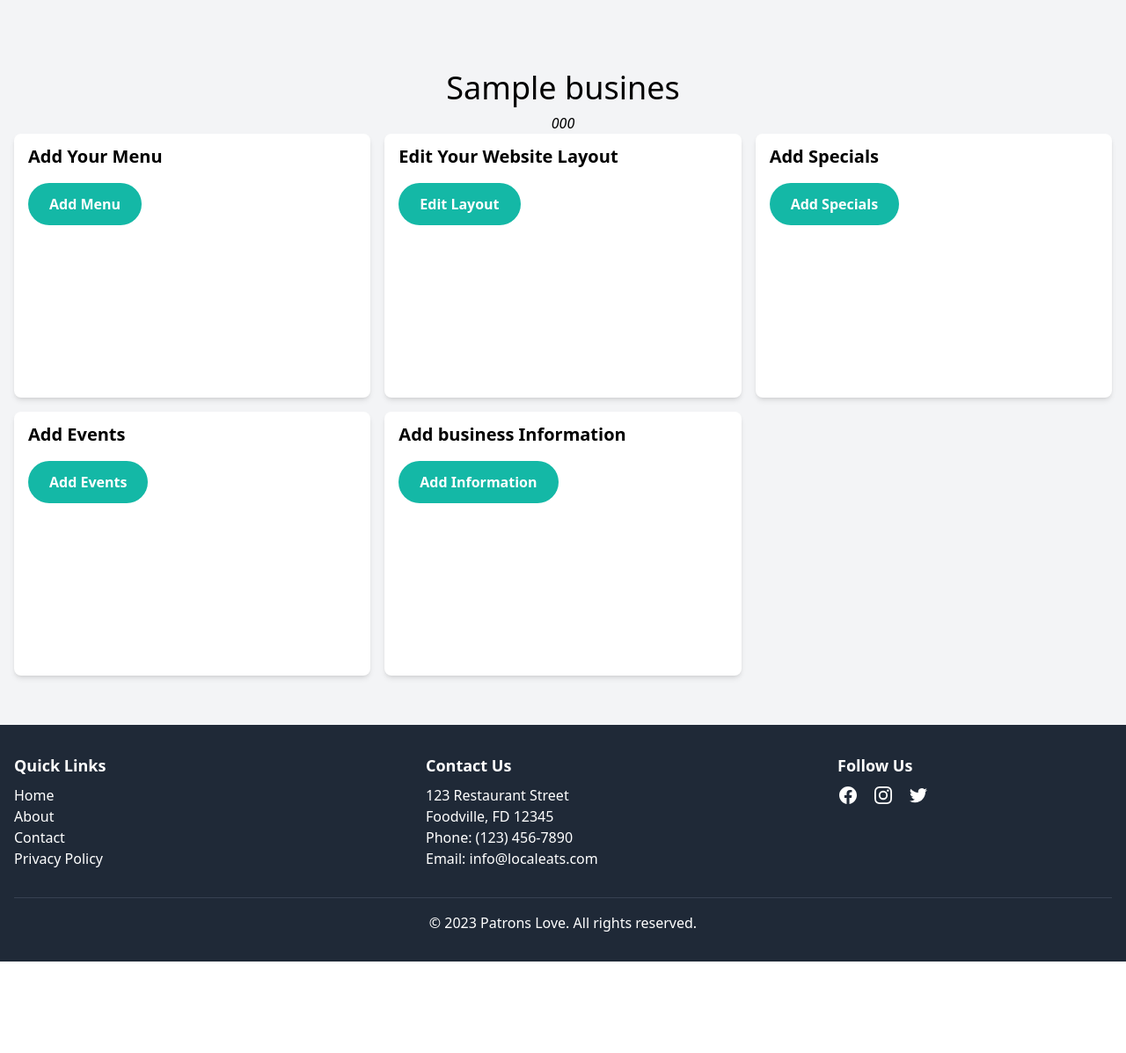
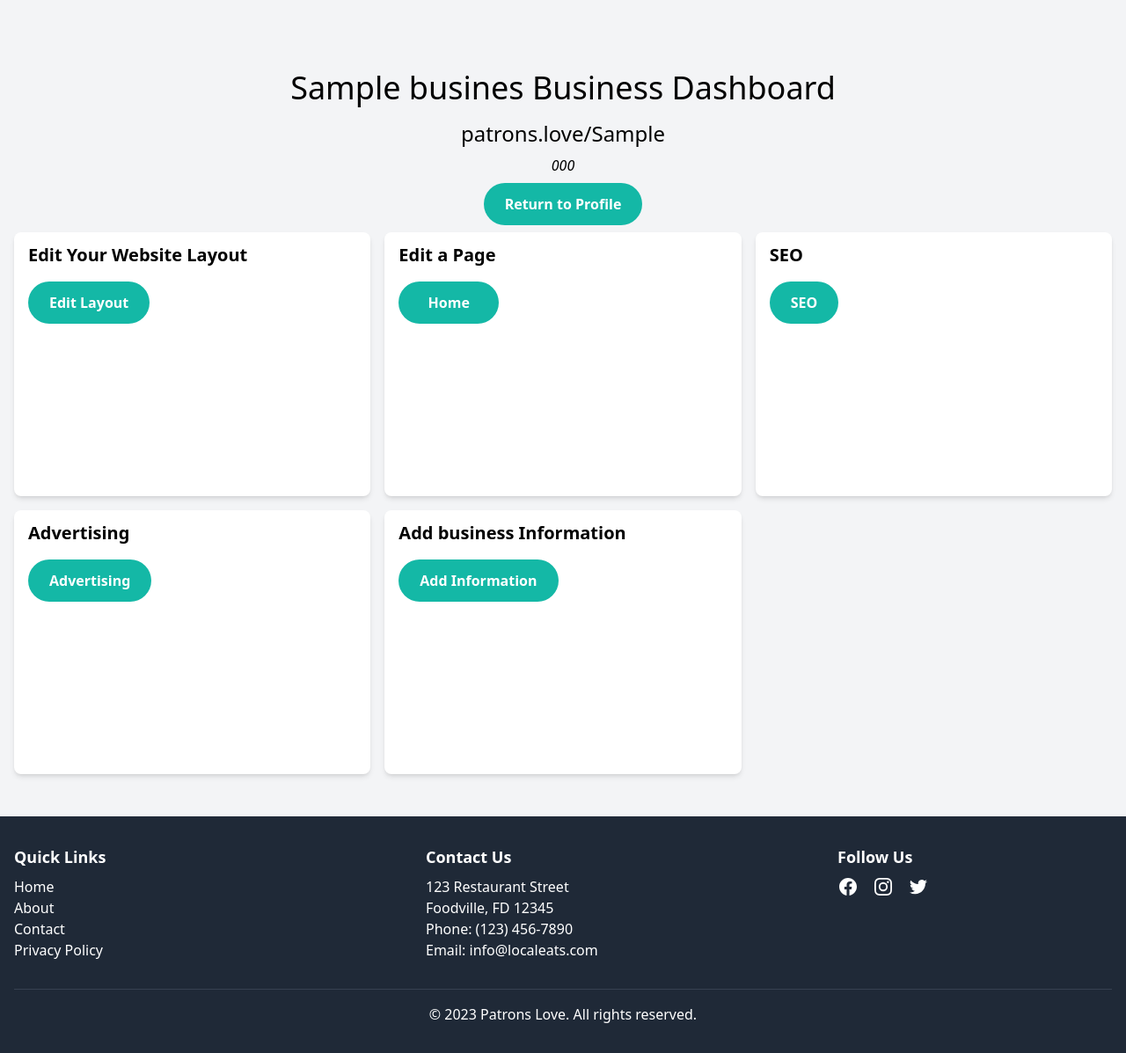
Before and after one commit to Carlandson/localEats, a Django app: a page that uses restaurants/templates/eatery_owner.html in a window 1280 px wide. Shown: the part 64-1261 px from the top of the page at 88% size. Before the commit the page ends 1157 px from the top, so only its background shows below. Run offline with Django 4.2, Linux system fonts and the light colour scheme; a user stored in the database is signed in; data comes from the database, SQL or seed files in the repository; tables that the repository leaves empty hold one stand-in row (values such as "Sample post"); parts of the project's set-up code (start-up, migrations or seed data) failed here and were passed over; some libraries are stand-ins or nearby versions.

Commit message:
small updates
*update navigation for business owner
 - add return to business main page
 - change SEO and advertising panels specific to business
 - fix links so they all work
 - only show certain panels in business if the page exists
 - fix pagination on main page
*figure out toast
*update .env file to match laptop

```diff
--- a/restaurants/models.py
+++ b/restaurants/models.py
@@ -173,7 +173,7 @@ class Business(models.Model):
         ('simple', 'Simple'),
     ]
     owner = models.ForeignKey(User, on_delete=models.CASCADE, related_name="owner")
-    cuisine = models.ManyToManyField(CuisineCategory, related_name="cuisines", blank=True)
+    cuisine = models.ManyToManyField(CuisineCategory, related_name="business_cuisines", blank=True)
     business_name = models.CharField(max_length=64)
     business_type = models.CharField(max_length=50)
     address = map_fields.AddressField(max_length=200)
@@ -516,6 +516,7 @@ class Menu(models.Model):
         ('cards', 'Card Layout'),
     ]
     business = models.ForeignKey(Business, on_delete=models.CASCADE, related_name="menus")
+    cuisine = models.ManyToManyField(CuisineCategory, related_name="menu_cuisines", blank=True)
     name = models.CharField(max_length=64)
     description = models.TextField(blank=True)
     subpage = models.ForeignKey(SubPage, on_delete=models.SET_NULL, null=True, related_name='menu_content')
--- a/restaurants/templates/eatery_owner.html
+++ b/restaurants/templates/eatery_owner.html
@@ -8,31 +8,18 @@
         <div class="container mx-auto px-4">
             <div class="container">
                 <div class="text-center">
-                    <h1 class="p-2 text-4xl">{{business_details.business_name}}</h1>
+                    <h1 class="p-2 text-4xl">{{business_details.business_name}} Business Dashboard</h1>
+                    <h2 class="p-2 text-2xl">patrons.love/{{business_details.subdirectory}}</h2>
                     <ul>
                         <li><span>{{business_details.address}}</span></li>
                         <li><i>{{business_details.phone_number}}</i></li>
+
                     </ul>
+                    <div class="flex justify-center p-2">
+                        <a href="{% url 'profile' %}" class="inline-block bg-teal-500 hover:bg-teal-700 text-white font-bold py-3 px-6 rounded-full transition-colors duration-200">Return to Profile</a>
+                    </div>
                 </div>
                 <div class="grid md:grid-cols-3 gap-4 grid-cols-1">
-                    <!-- Menu Box -->
-                            <div class="bg-white rounded-lg shadow-md p-4 min-h-[300px]">
-                                <h2 class="text-xl font-semibold mb-4 -mt-1">{% if has_menu %}Edit{% else %}Add{% endif %} Your Menu</h2>
-                                {% if has_menu %}
-                            <a href="{% url 'menu' business_details.subdirectory %}"
-                               class="inline-block bg-teal-500 hover:bg-teal-700 text-white font-bold py-3 px-6 rounded-full transition-colors duration-200">
-                                Edit Menu
-                            </a>
-                        {% else %}
-                            <form method="post" action="{% url 'create_subpage' business_details.subdirectory 'menu' %}" class="inline">
-                                {% csrf_token %}
-                                <button type="submit"
-                                        class="inline-block bg-teal-500 hover:bg-teal-700 text-white font-bold py-3 px-6 rounded-full transition-colors duration-200">
-                                    Add Menu
-                                </button>
-                            </form>
-                        {% endif %}
-                    </div>
                     <!-- Layout Box -->
                     <div class="bg-white rounded-lg shadow-md p-4 min-h-[300px]">
                         <h2 class="text-xl font-semibold mb-4 -mt-1">Edit Your Website Layout</h2>
@@ -43,42 +30,35 @@
                     </div>
                     <!-- Specials Box -->
                     <div class="bg-white rounded-lg shadow-md p-4 min-h-[300px]">
-                        <h2 class="text-xl font-semibold mb-4 -mt-1">{% if specials_page %}Edit{% else %}Add{% endif %} Specials</h2>
-                        {% if specials_page %}
-                            <a href="{% url 'specials' business_details.subdirectory %}"
-                               class="inline-block bg-teal-500 hover:bg-teal-700 text-white font-bold py-3 px-6 rounded-full transition-colors duration-200">
-                                Edit Specials
-                            </a>
-                        {% else %}
-                            <form method="post" action="{% url 'create_subpage' business_details.subdirectory 'specials' %}" class="inline">
-                                {% csrf_token %}
-                                <button type="submit"
-                                        class="inline-block bg-teal-500 hover:bg-teal-700 text-white font-bold py-3 px-6 rounded-full transition-colors duration-200">
-                                    Add Specials
-                                </button>
-                            </form>
-                        {% endif %}
+                        <h2 class="text-xl font-semibold mb-4 -mt-1">Edit a Page</h2>
+                        <div class="grid grid-cols-1 sm:grid-cols-2 md:grid-cols-3 lg:grid-cols-4 gap-4">
+                            {% for page in subpages %}
+                            <div class="flex justify-center">
+                                <a href="{% url 'page_content' business_details.subdirectory page.page_type %}"
+                                    class="w-full text-center bg-teal-500 hover:bg-teal-700 text-white font-bold py-3 px-6 rounded-full transition-colors duration-200">
+                                    {{ page.page_type|title }}
+                                </a>
+                            </div>
+                            {% endfor %}
+                        </div>
                     </div>
 
-                    <!-- Events Box -->
+                    <!-- SEO Box -->
                     <div class="bg-white rounded-lg shadow-md p-4 min-h-[300px]">
-                        <h2 class="text-xl font-semibold mb-4 -mt-1">{% if events_page %}Edit{% else %}Add{% endif %} Events</h2>
-                        {% if events_page %}
-                            <a href="{% url 'events' business_details.subdirectory %}"
+                        <h2 class="text-xl font-semibold mb-4 -mt-1">SEO</h2>
+                            <a href="{% url 'SEO' business_details.subdirectory %}"
                                class="inline-block bg-teal-500 hover:bg-teal-700 text-white font-bold py-3 px-6 rounded-full transition-colors duration-200">
-                                Edit Events
+                                SEO
                             </a>
-                        {% else %}
-                            <form method="post" action="{% url 'create_subpage' business_details.subdirectory 'events' %}" class="inline">
-                                {% csrf_token %}
-                                <button type="submit"
-                                        class="inline-block bg-teal-500 hover:bg-teal-700 text-white font-bold py-3 px-6 rounded-full transition-colors duration-200">
-                                    Add Events
-                                </button>
-                            </form>
-                        {% endif %}
                     </div>
-
+                    <!-- Advertising Box -->
+                    <div class="bg-white rounded-lg shadow-md p-4 min-h-[300px]">
+                        <h2 class="text-xl font-semibold mb-4 -mt-1">Advertising</h2>
+                        <a href="{% url 'Advertising' business_details.subdirectory %}"
+                           class="inline-block bg-teal-500 hover:bg-teal-700 text-white font-bold py-3 px-6 rounded-full transition-colors duration-200">
+                            Advertising
+                        </a>
+                    </div>
                     <!-- About Box -->
                     <div class="bg-white rounded-lg shadow-md p-4 min-h-[300px]">
                         <h2 class="text-xl font-semibold mb-4 -mt-1">{% if about_page %}Edit{% else %}Add{% endif %} business Information</h2>
--- a/restaurants/templates/edit_layout.html
+++ b/restaurants/templates/edit_layout.html
@@ -4,7 +4,7 @@
     {{ page_data|json_script:"editor-config" }}
 {% endblock %}
 {% block body %}
-<div id="toast" class="fixed top-4 right-4 bg-green-500 text-white px-6 py-3 rounded-lg shadow-lg transform translate-x-full transition-transform duration-300 ease-in-out"></div>
+<div id="toast" class="fixed top-4 left-4 bg-green-500 text-white px-6 py-3 rounded-lg shadow-lg transform translate-x-[-100%] opacity-0 transition-all duration-300 ease-in-out">
     <span id="toast-message"></span>
 </div>
 <div class="flex h-screen overflow-hidden">
@@ -33,7 +33,7 @@
                 <div class="flex items-center mt-4">
                     <span class="text-sm font-medium text-gray-700 w-24">Add New Page</span>
                     <select id="available-pages" class="form-select flex-1 rounded-md border-gray-300 px-2">
-                        <option value="">Select a Page Type</option>
+                        <option value="" selected disabled>Select a Page Type</option>
                         {% for page in available_pages %}
                         <option value="{{ page.page_type }}" class="px-2">
                             {{ page.title }} Page
--- a/restaurants/templates/index.html
+++ b/restaurants/templates/index.html
@@ -28,9 +28,9 @@
 <br>
 <div class="container mx-auto">
 <div class="w-full text-center">
-    <h1 class="text-4xl mb-2"> Check out the Local Eats family!</h1>
-    <div id="kitchen-list" class="grid grid-cols-1 md:grid-cols-2 lg:grid-cols-3 gap-4">
-        {% include 'kitchen_list.html' %}
+    <h1 class="text-4xl mb-2"> Check out new members of the Patrons Love family!</h1>
+    <div id="business-list" class="grid grid-cols-1 md:grid-cols-2 lg:grid-cols-3 gap-4">
+        {% include 'business_list.html' %}
     </div>
 
     <!-- Pagination -->
--- a/restaurants/templates/owner_layout.html
+++ b/restaurants/templates/owner_layout.html
@@ -25,9 +25,14 @@
         <header>
             <!-- Top navigation bar -->
             <nav class="py-2 relative">
-                <a class="flex justify-left" href="{% url 'index' %}">
-                    <img src="{% static 'images/patrons-love-high-resolution-logo.png' %}" alt="Brand Image" class="h-12 w-auto max-w-full"/>
-                </a>
+                <div class="flex items-center space-x-4">
+                    <a class="flex items-center" href="{% url 'index' %}">
+                        <img src="{% static 'images/patrons-love-high-resolution-logo.png' %}" alt="Brand Image" class="h-12 w-auto max-w-full"/>
+                    </a>
+                    {% if is_owner and is_edit_page %}
+                        <a class="text-lg font-semibold" href="{% url 'profile' %}">Return to Profile</a>
+                    {% endif %}
+                </div>
                 <div class="container mx-auto px-4">
                     <!--Login/Register/Index-->
                     <div class="absolute right-2 top-1/2 transform -translate-y-1/2">
--- a/restaurants/urls.py
+++ b/restaurants/urls.py
@@ -66,4 +66,8 @@ urlpatterns = [
     path('<slug:business_subdirectory>/', views.business_page, name="business_home"),
     path('<slug:business_subdirectory>/<str:page_type>/', views.business_page, name="business_page"),
 
+    # SEO
+    path('<slug:business_subdirectory>/SEO/', views.seo, name="SEO"),
+    path('<slug:business_subdirectory>/Advertising/', views.advertising, name="Advertising"),
+
 ] + static(settings.MEDIA_URL, document_root=settings.MEDIA_ROOT)
--- a/restaurants/views.py
+++ b/restaurants/views.py
@@ -138,7 +138,7 @@ def fetch_business_info(request):
 
 def index(request):
     business_list = Business.objects.all().order_by('-created')
-    paginator = Paginator(business_list, 5)
+    paginator = Paginator(business_list, 6)
     page_number = request.GET.get('page')
     page_obj = paginator.get_page(page_number)
     if request.headers.get('X-Requested-With') == 'XMLHttpRequest':
@@ -146,11 +146,12 @@ def index(request):
             'businesses': [
                 {
                     'name': business.business_name,
+                    'business_type': business.business_type,
                     'city': business.city,
                     'state': business.state,
-                    'cuisine': str(business.cuisine),
+                    'cuisine': str(business.menus.first().cuisine.first()) if business.menus.exists() and business.menus.first().cuisine.exists() else None,
                     'created': business.created.strftime('%B %d, %Y'),
-                    'url': reverse('business_subdirectory', args=[business.business_name])
+                    'url': reverse('business_home', args=[business.subdirectory])
                 } for business in page_obj
             ],
             'has_next': page_obj.has_next(),
@@ -223,14 +224,7 @@ def create(request):
                     new_business.address = formatted_address
 
                     new_business.save()
-                    # Only add cuisines if there are any
-                    if cuisine_names:
-                        for cuisine_name in cuisine_names:
-                            cuisine_category, created = CuisineCategory.objects.get_or_create(
-                                cuisine=cuisine_name
-                            )
-                            new_business.cuisine.add(cuisine_category)
-                    slug = f"{new_business.subdirectory}-home"
+                    # Create home page
                     home_page = SubPage.objects.create(
                         business=new_business,
                         page_type='home',
@@ -241,7 +235,36 @@ def create(request):
                         show_hero_heading=True,
                         show_hero_subheading=True
                     )
-                    print(new_business.subdirectory)
+
+                    # Create menu page
+                    menu_page = SubPage.objects.create(
+                        business=new_business,
+                        page_type='menu',
+                        title=f"{new_business.business_name} Menu",
+                        is_published=True,
+                        hero_heading="Our Menu",
+                        hero_subheading="Explore our delicious offerings",
+                        show_hero_heading=True,
+                        show_hero_subheading=True
+                    )
+
+                    # Create menu and link it to the menu page
+                    default_menu = Menu.objects.create(
+                        business=new_business,
+                        name=f"{new_business.business_name} Menu",
+                        description="Our main menu",
+                        subpage=menu_page,  # Link menu to the menu page
+                        display_style='grid'
+                    )
+
+                    # Add cuisines to the menu if specified
+                    if cuisine_names:
+                        for cuisine_name in cuisine_names:
+                            cuisine_category, created = CuisineCategory.objects.get_or_create(
+                                cuisine=cuisine_name
+                            )
+                            default_menu.cuisine.add(cuisine_category)
+
                     messages.success(request, 'business created successfully!')
                     return redirect(reverse('business_home', kwargs={'business_subdirectory': new_business.subdirectory}))
                 else:
@@ -292,7 +315,7 @@ def get_business_context(business, user, page_type='home'):
         business=business,
         page_type=page_type
     ).first()
-
+    subpages = SubPage.objects.filter(business=business)
     # Get all published subpages for navigation
     published_pages = SubPage.get_published_subpages(business)
 
@@ -428,7 +451,8 @@ def get_business_context(business, user, page_type='home'):
         'business_details': business,
         'business_subdirectory': business.subdirectory,
         # changed to published_pages
-        'subpages': published_pages,
+        'subpages': subpages,
+        'published_pages': published_pages,
         'subpage': subpage,
         'current_page': subpage,
         # Choices/Options for template dropdowns and selectors
@@ -649,6 +673,8 @@ def menu(request, business_subdirectory):
         "owner": request.user == business.owner,
         "is_verified": business.is_verified,
         "menu": menu,
+        "is_edit_page": True,
+        "is_owner": request.user == business.owner
     }
 
     if request.method != "GET":
@@ -661,7 +687,7 @@ def menu(request, business_subdirectory):
         return render(request, "visitor_pages/menu.html", context)
 
     else:
-        return render(request, "owner_subpages/menu.html", context)
+        return render(request, "subpages/menu.html", context)
 
 
 def about(request, business_subdirectory):
@@ -899,22 +925,21 @@ def search(request, position, distance):
     business_list = Business.objects.all()
     businesss_nearby = []
     test_dict = []
-    for eatery in business_list:
-        coordinates = str(eatery.geolocation)
-        eatery_latitude = float(coordinates.split(",")[0])
-        eatery_longitude = float(coordinates.split(",")[1])
-        if distance_plus_lat > eatery_latitude > distance_minus_lat and distance_plus_lon > eatery_longitude > distance_minus_lon:
+    for business in business_list:
+        coordinates = str(business.geolocation)
+        business_latitude = float(coordinates.split(",")[0])
+        business_longitude = float(coordinates.split(",")[1])
+        if distance_plus_lat > business_latitude > distance_minus_lat and distance_plus_lon > business_longitude > distance_minus_lon:
             between_locations = round(geopy.distance.distance(position, coordinates).miles, 2)
-            businesss_nearby.append(eatery)
+            businesss_nearby.append(business)
             e = {
-                "eatery": eatery.cuisine.cuisine,
-                "name": eatery.business_name,
-                "address": eatery.address,
-                "city": eatery.city,
-                "state": eatery.state,
-                "description": eatery.description,
+                "name": business.business_name,
+                "address": business.address,
+                "city": business.city,
+                "state": business.state,
+                "description": business.description,
                 "between": between_locations,
-                "cuisine": eatery.cuisine.cuisine
+                "cuisine": business.menus.first().cuisine.first().cuisine
             }
             test_dict.append(e)
     return JsonResponse([localbusiness for localbusiness in test_dict], safe=False)
@@ -1354,6 +1379,8 @@ def edit_layout(request, business_subdirectory):
             'banner_3': banner_3,
             'preview_mode': True,
             'hero_heading_font': current_subpage.hero_heading_font,
+            'is_owner': True,
+            'is_edit_page': True,
         }
 
         return render(request, "edit_layout.html", context)
@@ -2462,3 +2489,12 @@ def update_brand_colors(request, business_subdirectory):
 
     except Exception as e:
         return JsonResponse({'success': False, 'error': str(e)})
+
+
+@login_required
+def seo(request, business_subdirectory):
+    return render(request, 'subpages/seo.html')
+
+@login_required
+def advertising(request, business_subdirectory):
+    return render(request, 'subpages/advertising.html')
```
Also changed, not shown: localeats/settings.py (+9 -9 lines), restaurants/static/js/components/paginate.js (+35 -16 lines), restaurants/static/js/components/toast.js (added, +18 -0 lines), restaurants/static/js/handlers/publishHandlers.js (+1 -14 lines), restaurants/static/js/utils/previewUpdates.js (+15 -15 lines), restaurants/templates/business_list.html (added, +13 -0 lines), restaurants/templates/kitchen_list.html (deleted, +0 -12 lines), restaurants/templates/profile.html (+0 -9 lines), restaurants/migrations/0025_transfer_cuisine_to_menu.py (added), restaurants/migrations/0026_remove_cuisine_from_business.py (added), restaurants/templates/subpages/advertising.html (added), restaurants/templates/subpages/seo.html (added).
